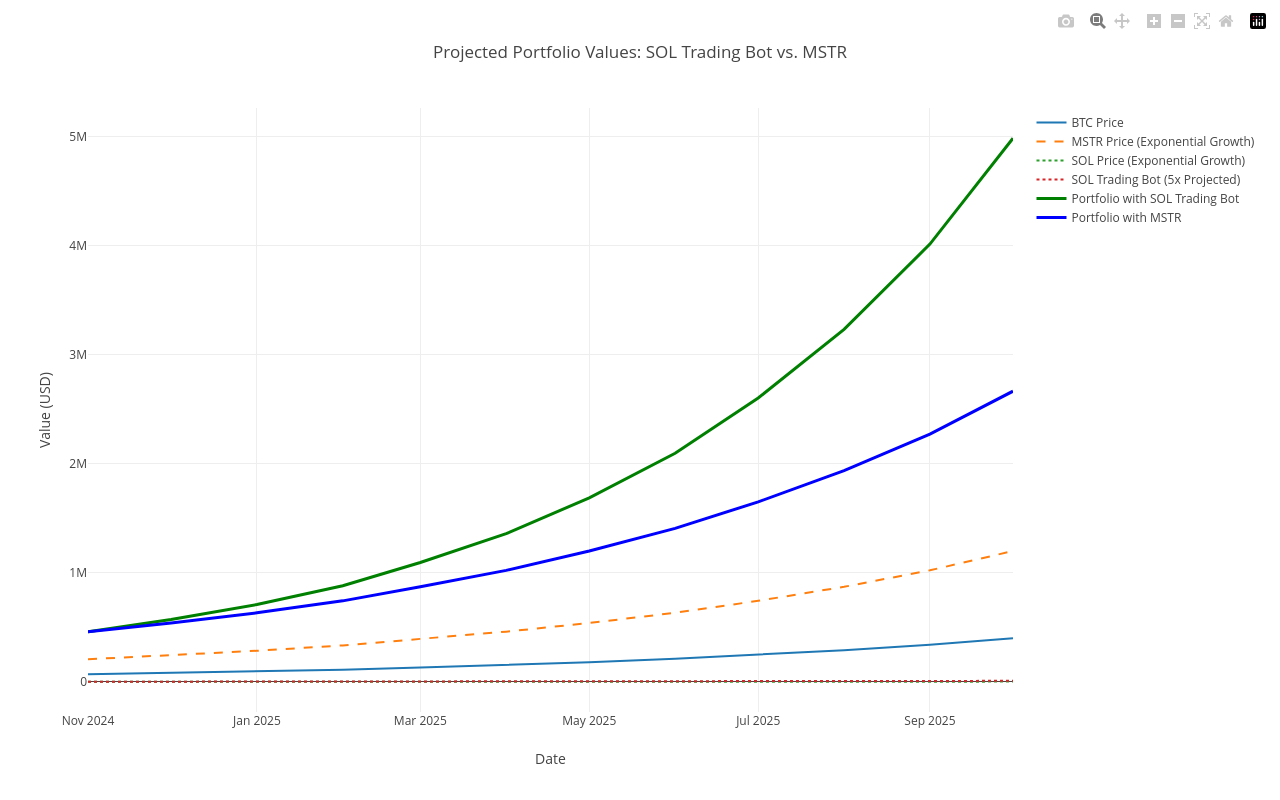
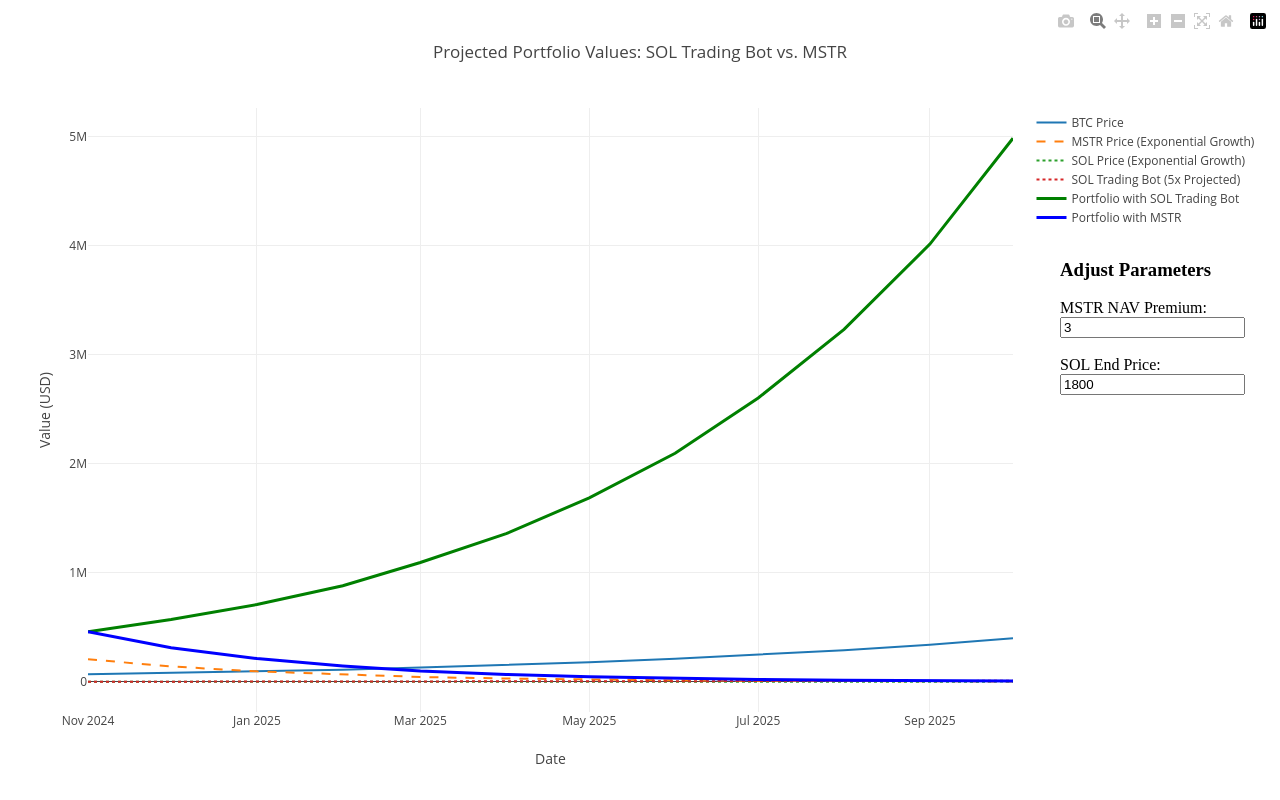
Before and after one commit to pablitomillenios2000/MSTR-SOL-Predictor, a plain HTML site: page index.html in a window 1280 px wide. Drawn offline with nearby package versions, Linux system fonts and the light colour scheme.

Commit message:
inputs working but data not 100% ok

```diff
--- a/index.html
+++ b/index.html
@@ -9,6 +9,17 @@
 </head>
 <body>
     <div id="chart" style="height: 98vh;"></div>
+
+<div id="controls" style="position: absolute; right: 20px; top: 30vh; width: 200px;">
+    <h3>Adjust Parameters</h3>
+    <label for="mstrNavPremium">MSTR NAV Premium:</label>
+    <input type="number" id="mstrNavPremium" value="3" step="0.1"><br><br>
+
+    <label for="solEndPrice">SOL End Price:</label>
+    <input type="number" id="solEndPrice" value="1800" step="10"><br><br>
+</div>
+
+
 </body>
     <!-- Include the external JavaScript file -->
     <script src="script.js"></script>
--- a/script.js
+++ b/script.js
@@ -5,19 +5,21 @@
     '2025-09', '2025-10'
 ];
 
-// Initial and final BTC, MSTR, and SOL prices
+// Initial and final BTC prices
 const btcStartPrice = 69000;
 const btcEndPrice = 400000;
-const mstrStartPrice = btcStartPrice * 3; // NAV premium of 3
 const solStartPrice = 166;
-const solEndPrice = 1800;
-const mstrEndPrice = btcEndPrice * 3;
+let mstrNavPremium = 3; // Initial NAV premium for MSTR
+let solEndPrice = 1800; // Initial SOL end price
 
 // Initial portfolio value for both portfolios
 const initialPortfolioValue = 460000;
 
 // Generate BTC, MSTR, SOL, and SOL bot prices and portfolio values
 function generateData() {
+    const mstrStartPrice = btcStartPrice * mstrNavPremium;
+    const mstrEndPrice = 3000;
+
     const btcPrices = [];
     const mstrPrices = [];
     const solPrices = [];
@@ -26,7 +28,7 @@
     const portfolioMstr = [];
 
     for (let i = 0; i < months.length; i++) {
-        // Calculate BTC price with exponential growth (parabolic shape)
+        // Calculate BTC price with exponential growth
         const btcGrowthFactor = Math.pow(btcEndPrice / btcStartPrice, i / (months.length - 1));
         const btcPrice = btcStartPrice * btcGrowthFactor;
         btcPrices.push(btcPrice);
@@ -58,7 +60,6 @@
 
 // Plot the data
 function plotData(data) {
-    // Define traces for BTC, MSTR, SOL, SOL Bot, and both portfolio values
     const btcTrace = {
         x: data.months,
         y: data.btcPrices,
@@ -113,17 +114,28 @@
         line: { width: 3, color: 'blue' }
     };
 
-    // Define layout without logarithmic scale on y-axis
     const layout = {
         title: 'Projected Portfolio Values: SOL Trading Bot vs. MSTR',
         xaxis: { title: 'Date' },
-        yaxis: { title: 'Value (USD)' }, // Linear scale for y-axis
+        yaxis: { title: 'Value (USD)' }
     };
 
-    // Plot the chart
     Plotly.newPlot('chart', [btcTrace, mstrTrace, solTrace, solBotTrace, portfolioSolBotTrace, portfolioMstrTrace], layout);
 }
 
-// Generate data and plot
-const data = generateData();
+// Initialize the chart with default values
+let data = generateData();
 plotData(data);
+
+// Listen for input changes
+document.getElementById('mstrNavPremium').addEventListener('input', (event) => {
+    mstrNavPremium = parseFloat(event.target.value);
+    data = generateData(); // Regenerate data with the new NAV premium
+    plotData(data); // Update the chart
+});
+
+document.getElementById('solEndPrice').addEventListener('input', (event) => {
+    solEndPrice = parseFloat(event.target.value);
+    data = generateData(); // Regenerate data with the new SOL end price
+    plotData(data); // Update the chart
+});
```
